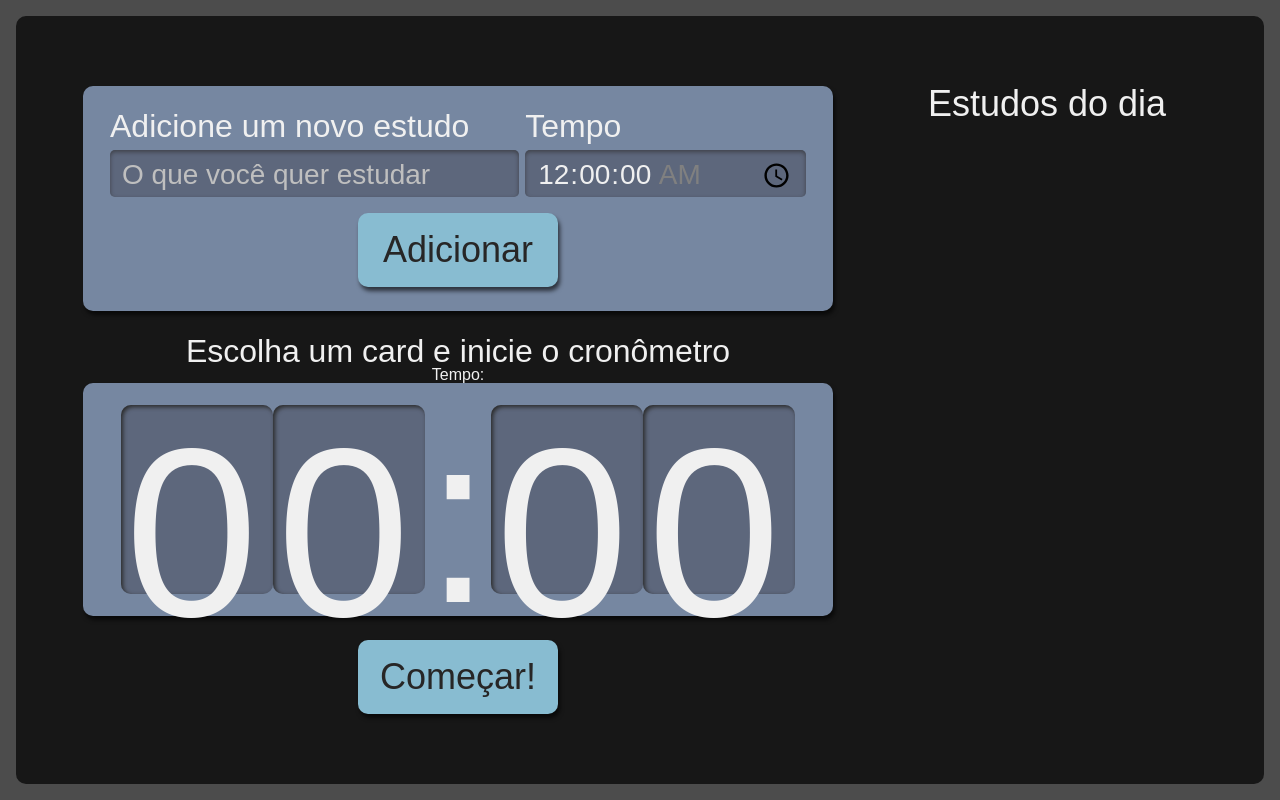
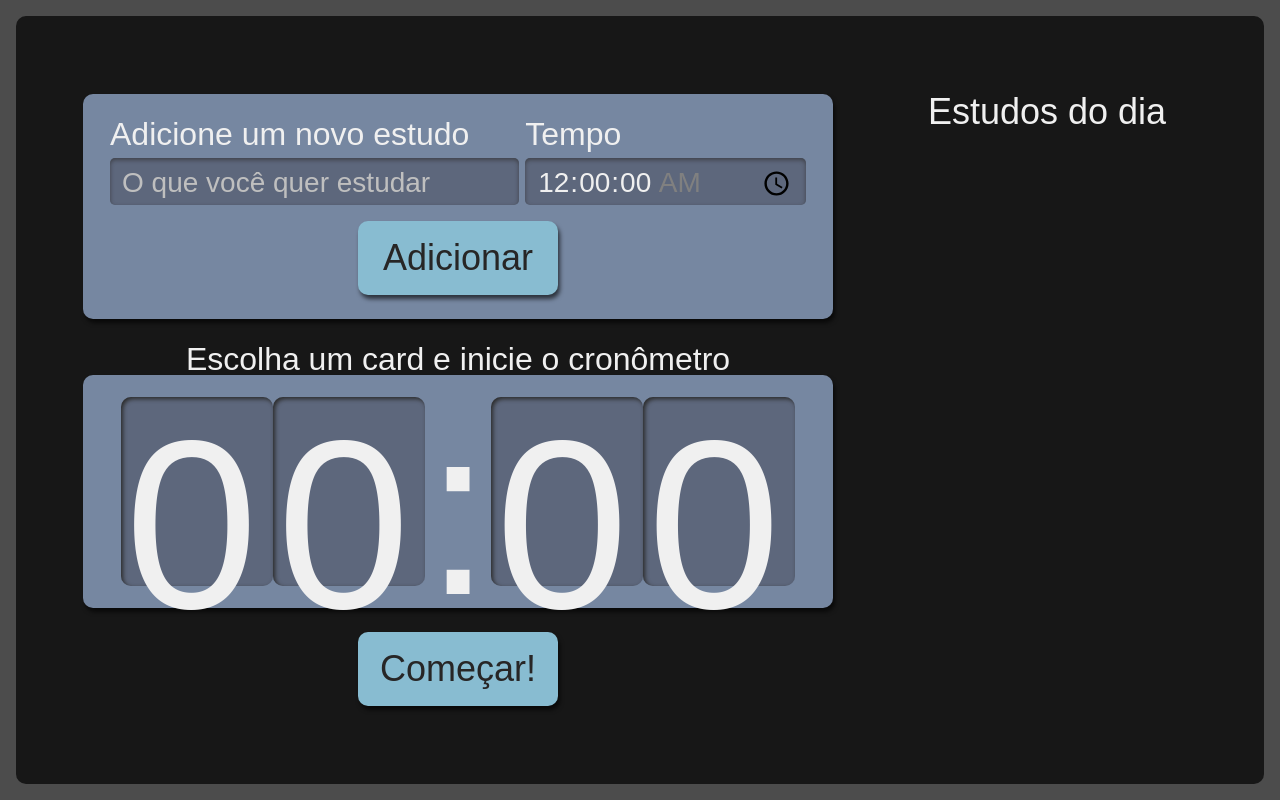
Before and after one commit to sfsnascimento/cronometro-de-tarefas, a React (Create React App) app: page / in a window 1280 px wide. Built offline with nearby package versions, Linux system fonts and the light colour scheme.

Commit message:
passando a props tempo para o componente Relogio

```diff
--- a/src/components/Cronometro/index.tsx
+++ b/src/components/Cronometro/index.tsx
@@ -21,9 +21,8 @@ export default function Cronometro({ selecionado }: IProps) {
   return (
     <div className={style.cronometro}>
       <p className={style.titulo}>Escolha um card e inicie o cronômetro</p>
-      Tempo: {tempo}
       <div className={style.relogioWrapper}>
-        <Relogio />
+        <Relogio tempo={tempo}/>
       </div>
       <Botao>
         Começar!
```
